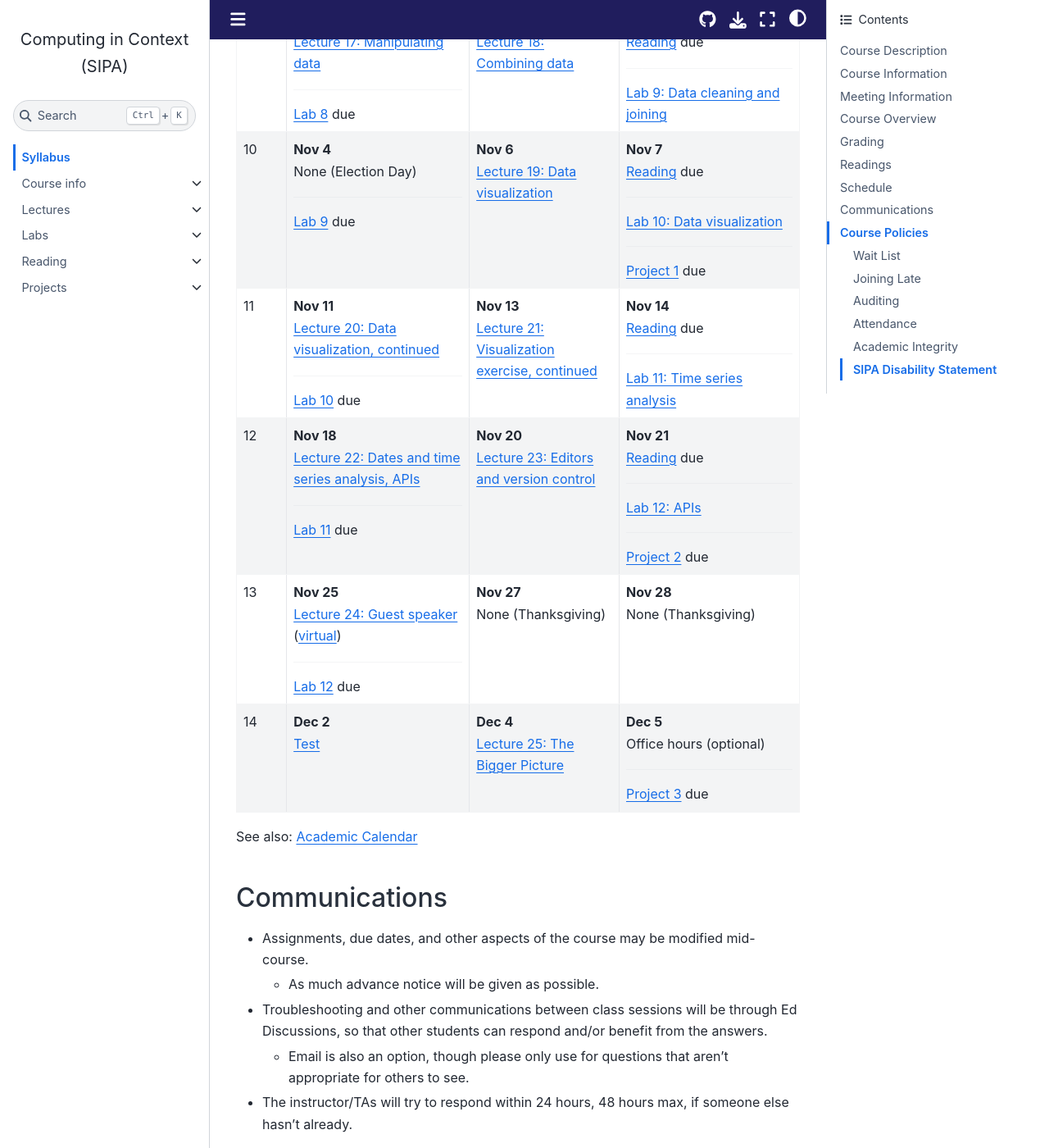
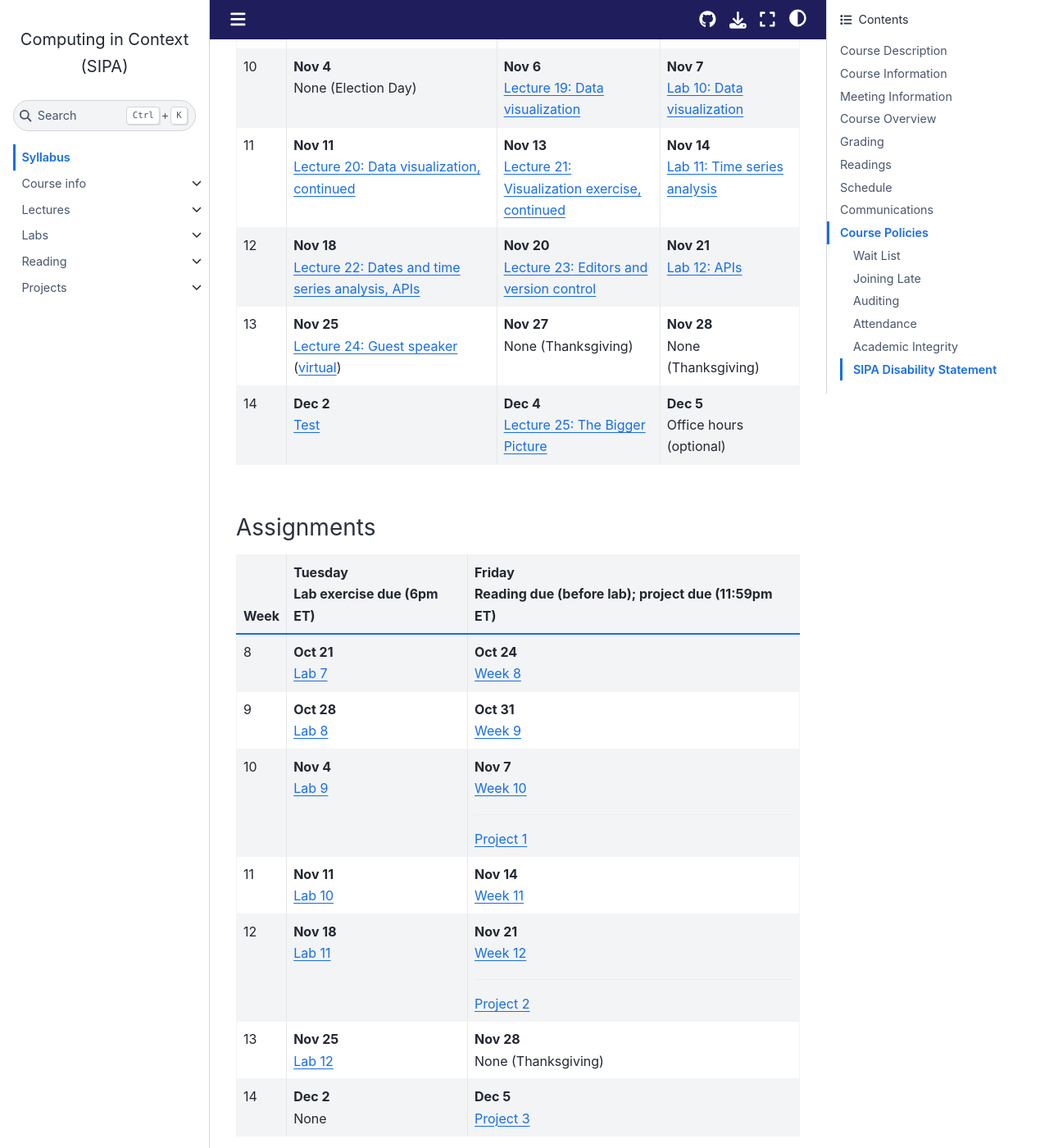
Before and after one commit to afeld/computing-in-context, a Jupyter Book: the page built from index.md, in a window 1280 px wide and 1400 px high, scrolled down 4965 px. Shown: the whole window at 82% size. Built offline with Jupyter Book 1.0.4 settings and Sphinx 7.4.7 and the Sphinx Book theme 1.1.4, drawn with Linux system fonts in a browser that asks for light colours; pages that are not in the unit, such as notebooks, are missing from menus; comment, search, counter and statistics services are not loaded; some of the changed text lies outside the part shown.

Commit message:
split topics and assignments into separate tables

```diff
--- a/index.md
+++ b/index.md
@@ -115,22 +115,35 @@
 
 ## Schedule
 
-For weeks 1-7, see [the combined syllabus](https://courseworks2.columbia.edu/courses/226977/pages/syllabus).
+For weeks 1-7, see [the combined syllabus](https://courseworks2.columbia.edu/courses/226977/pages/syllabus). See also: [Academic Calendar](https://www.registrar.columbia.edu/event/academic-calendar?acfy=49&acterm=6&acschool=18&keys=&field_event_type1_tid%5B%5D=21&field_event_type1_tid%5B%5D=22&field_event_type1_tid%5B%5D=23).
 
-| Week | Tuesday<br/>[Lecture](#meeting-information); lab exercise due (6pm ET)                                                                                       | Thursday<br/>[Lecture](#meeting-information)                                     | Friday<br/>Reading due (before lab); [lab session](#meeting-information); project due (11:59pm ET)                          |
-| ---- | ------------------------------------------------------------------------------------------------------------------------------------------------------------ | -------------------------------------------------------------------------------- | --------------------------------------------------------------------------------------------------------------------------- |
-| 8    | **Oct 21**<br/>[Lecture 15: Introduction to the Policy context](lecture_15.ipynb); [new location and instructor](#meeting-information)<hr/>[Lab 7][lab7] due | **Oct 23**<br/>[Lecture 16: Working with data](lecture_16.ipynb)                 | **Oct 24**<br/>[Reading](week_8.md) due<hr/>[Lab 8: Working with data](lab_8_guide.md)                                      |
-| 9    | **Oct 28**<br/>[Lecture 17: Manipulating data](lecture_17.ipynb)<hr/>[Lab 8](lab_8.ipynb) due                                                                | **Oct 30**<br/>[Lecture 18: Combining data](lecture_18.ipynb)                    | **Oct 31**<br/>[Reading](week_9.md) due<hr/>[Lab 9: Data cleaning and joining](lab_9_guide.md)                              |
-| 10   | **Nov 4**<br/>None (Election Day)<hr/>[Lab 9](lab_9.ipynb) due                                                                                               | **Nov 6**<br/>[Lecture 19: Data visualization](lecture_19.ipynb)                 | **Nov 7**<br/>[Reading](week_10.md) due<hr/>[Lab 10: Data visualization](lab_10_guide.md)<hr/>[Project 1](project_1.md) due |
-| 11   | **Nov 11**<br/>[Lecture 20: Data visualization, continued](lecture_20.ipynb)<hr/>[Lab 10](lab_10.ipynb) due                                                  | **Nov 13**<br/>[Lecture 21: Visualization exercise, continued](lecture_21.ipynb) | **Nov 14**<br/>[Reading](week_11.md) due<hr/>[Lab 11: Time series analysis](lab_11_guide.md)                                |
-| 12   | **Nov 18**<br/>[Lecture 22: Dates and time series analysis, APIs](lecture_22.ipynb)<hr/>[Lab 11](lab_11.ipynb) due                                           | **Nov 20**<br/>[Lecture 23: Editors and version control](lecture_23.ipynb)       | **Nov 21**<br/>[Reading](week_12.md) due<hr/>[Lab 12: APIs](lab_12_guide.md)<hr/>[Project 2](project_2.md) due              |
-| 13   | **Nov 25**<br/>[Lecture 24: Guest speaker](lecture_24.md) ([virtual][zoom])<hr/>[Lab 12](lab_12.ipynb) due                                                   | **Nov 27**<br/>None (Thanksgiving)                                               | **Nov 28**<br/>None (Thanksgiving)                                                                                          |
-| 14   | **Dec 2**<br/>[Test](test.md)                                                                                                                                | **Dec 4**<br/>[Lecture 25: The Bigger Picture](lecture_25.ipynb)                 | **Dec 5**<br/>Office hours (optional)<hr/>[Project 3](project_3.md) due                                                     |
+### Topics
+
+| Week | Tuesday<br/>[Lecture](#meeting-information)                                                                                            | Thursday<br/>[Lecture](#meeting-information)                                     | Friday<br/>[Lab session](#meeting-information)                    |
+| ---- | -------------------------------------------------------------------------------------------------------------------------------------- | -------------------------------------------------------------------------------- | ----------------------------------------------------------------- |
+| 8    | **Oct 21**<br/>[Lecture 15: Introduction to the Policy context](lecture_15.ipynb); [new location and instructor](#meeting-information) | **Oct 23**<br/>[Lecture 16: Working with data](lecture_16.ipynb)                 | **Oct 24**<br/>[Lab 8: Working with data](lab_8_guide.md)         |
+| 9    | **Oct 28**<br/>[Lecture 17: Manipulating data](lecture_17.ipynb)                                                                       | **Oct 30**<br/>[Lecture 18: Combining data](lecture_18.ipynb)                    | **Oct 31**<br/>[Lab 9: Data cleaning and joining](lab_9_guide.md) |
+| 10   | **Nov 4**<br/>None (Election Day)                                                                                                      | **Nov 6**<br/>[Lecture 19: Data visualization](lecture_19.ipynb)                 | **Nov 7**<br/>[Lab 10: Data visualization](lab_10_guide.md)       |
+| 11   | **Nov 11**<br/>[Lecture 20: Data visualization, continued](lecture_20.ipynb)                                                           | **Nov 13**<br/>[Lecture 21: Visualization exercise, continued](lecture_21.ipynb) | **Nov 14**<br/>[Lab 11: Time series analysis](lab_11_guide.md)    |
+| 12   | **Nov 18**<br/>[Lecture 22: Dates and time series analysis, APIs](lecture_22.ipynb)                                                    | **Nov 20**<br/>[Lecture 23: Editors and version control](lecture_23.ipynb)       | **Nov 21**<br/>[Lab 12: APIs](lab_12_guide.md)                    |
+| 13   | **Nov 25**<br/>[Lecture 24: Guest speaker](lecture_24.md) ([virtual][zoom])                                                            | **Nov 27**<br/>None (Thanksgiving)                                               | **Nov 28**<br/>None (Thanksgiving)                                |
+| 14   | **Dec 2**<br/>[Test](test.md)                                                                                                          | **Dec 4**<br/>[Lecture 25: The Bigger Picture](lecture_25.ipynb)                 | **Dec 5**<br/>Office hours (optional)                             |
+
+[zoom]: https://courseworks2.columbia.edu/courses/230821/external_tools/72338
+
+### Assignments
+
+| Week | Tuesday<br/>Lab exercise due (6pm ET) | Friday<br/>Reading due (before lab); project due (11:59pm ET)      |
+| ---- | ------------------------------------- | ------------------------------------------------------------------ |
+| 8    | **Oct 21**<br/>[Lab 7][lab7]          | **Oct 24**<br/>[Week 8](week_8.md)                                 |
+| 9    | **Oct 28**<br/>[Lab 8](lab_8.ipynb)   | **Oct 31**<br/>[Week 9](week_9.md)                                 |
+| 10   | **Nov 4**<br/>[Lab 9](lab_9.ipynb)    | **Nov 7**<br/>[Week 10](week_10.md)<hr/>[Project 1](project_1.md)  |
+| 11   | **Nov 11**<br/>[Lab 10](lab_10.ipynb) | **Nov 14**<br/>[Week 11](week_11.md)                               |
+| 12   | **Nov 18**<br/>[Lab 11](lab_11.ipynb) | **Nov 21**<br/>[Week 12](week_12.md)<hr/>[Project 2](project_2.md) |
+| 13   | **Nov 25**<br/>[Lab 12](lab_12.ipynb) | **Nov 28**<br/>None (Thanksgiving)                                 |
+| 14   | **Dec 2**<br/>None                    | **Dec 5**<br/>[Project 3](project_3.md)                            |
 
 [lab7]: https://courseworks2.columbia.edu/courses/226977/files/folder/Lab%20Material
-[zoom]: https://courseworks2.columbia.edu/courses/230821/external_tools/72338
-
-See also: [Academic Calendar](https://www.registrar.columbia.edu/event/academic-calendar?acfy=49&acterm=6&acschool=18&keys=&field_event_type1_tid%5B%5D=21&field_event_type1_tid%5B%5D=22&field_event_type1_tid%5B%5D=23)
 
 ## Communications
 
```
